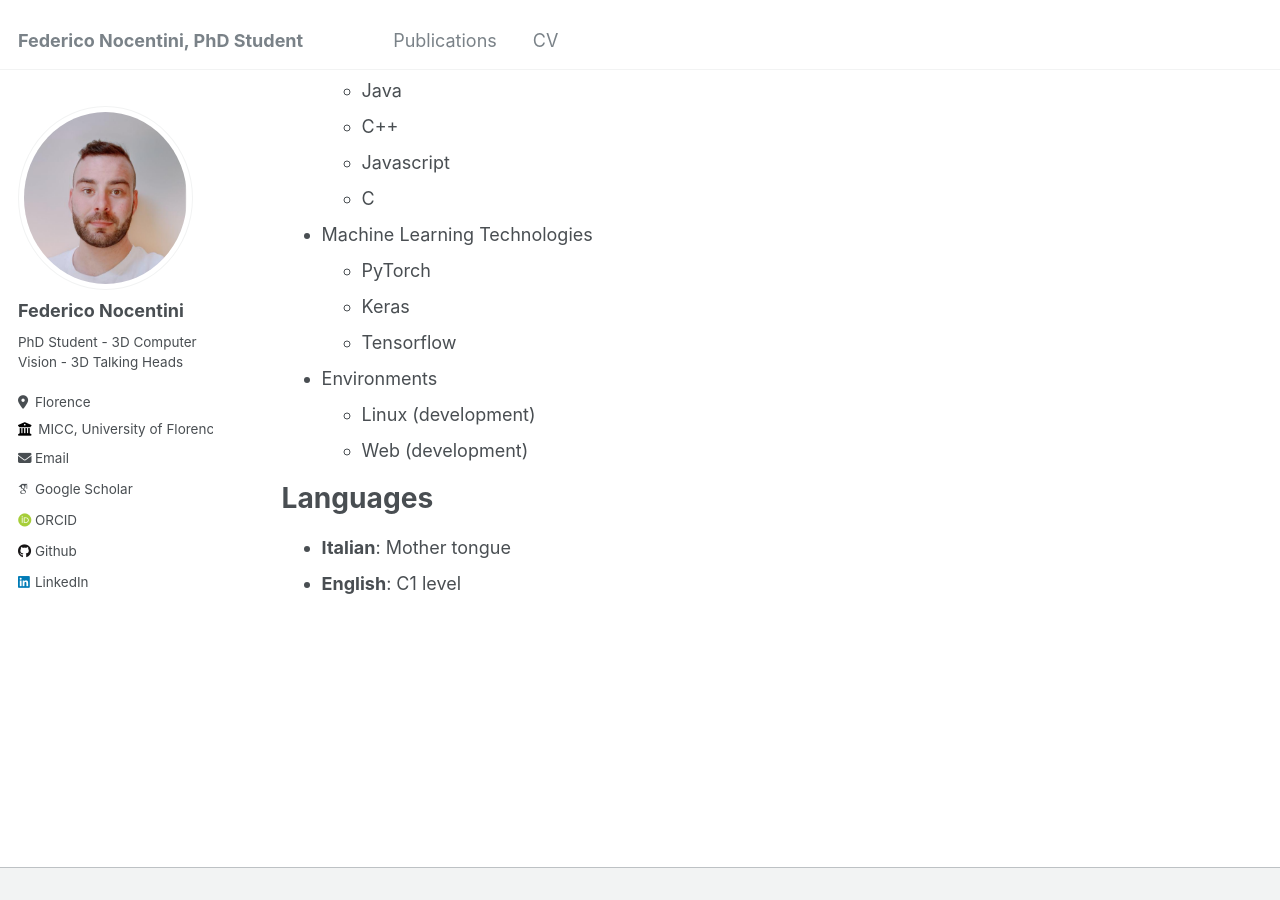
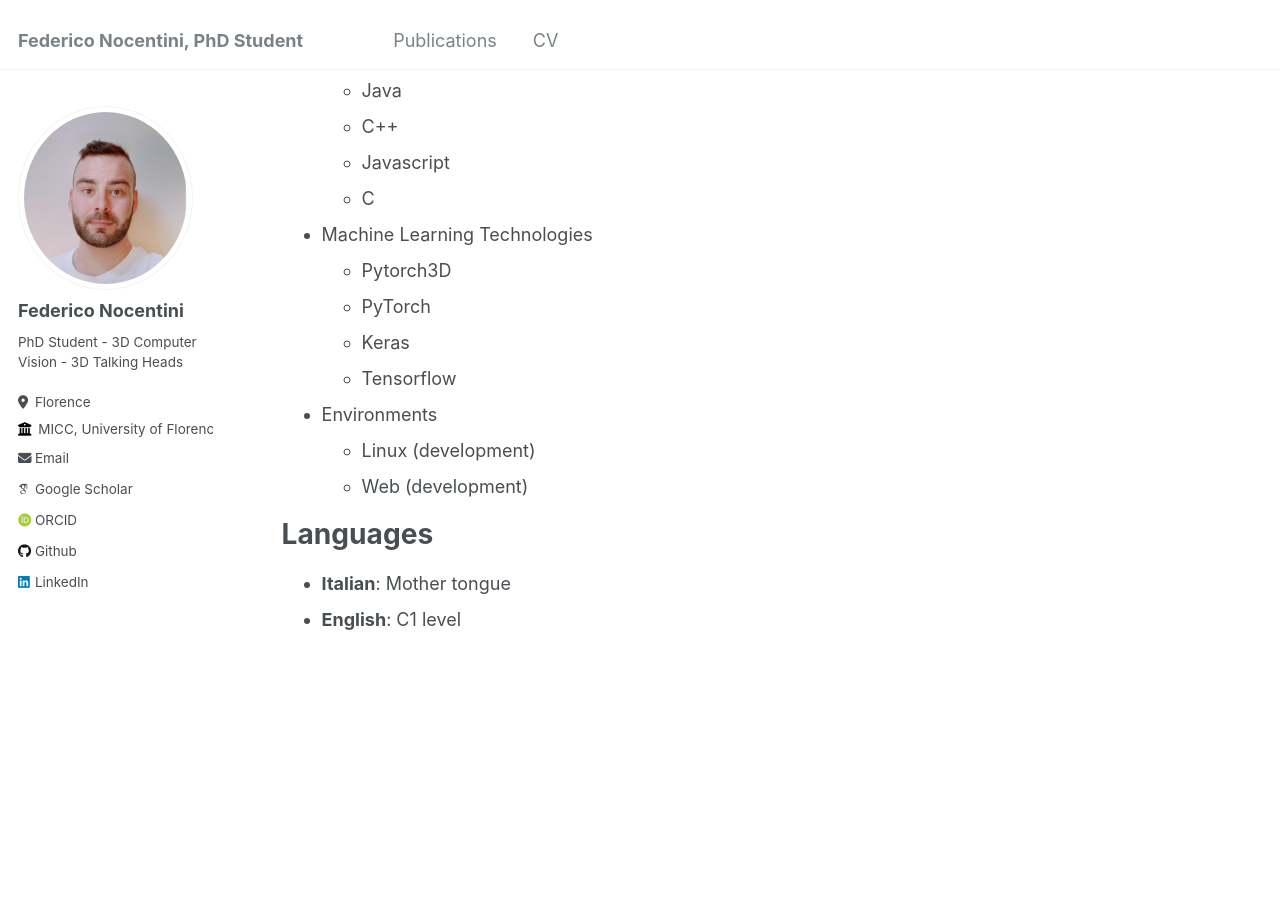
Before and after one commit to FedeNoce/fedenoce.github.io, a Jekyll site: the page built from _pages/cv.md, in a window 1280 px wide and 900 px high, scrolled down 1836 px. Built offline with Jekyll 4.4.1, drawn with Linux system fonts in a browser that asks for light colours; some web fonts are replaced.

Commit message:
modified:   _pages/cv.md

```diff
--- a/_pages/cv.md
+++ b/_pages/cv.md
@@ -69,6 +69,7 @@ Skills
   * C
 
 * Machine Learning Technologies
+  * Pytorch3D
   * PyTorch
   * Keras
   * Tensorflow
```
